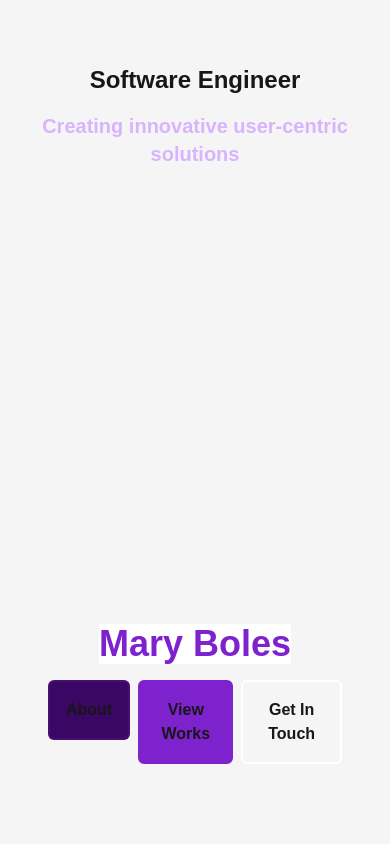
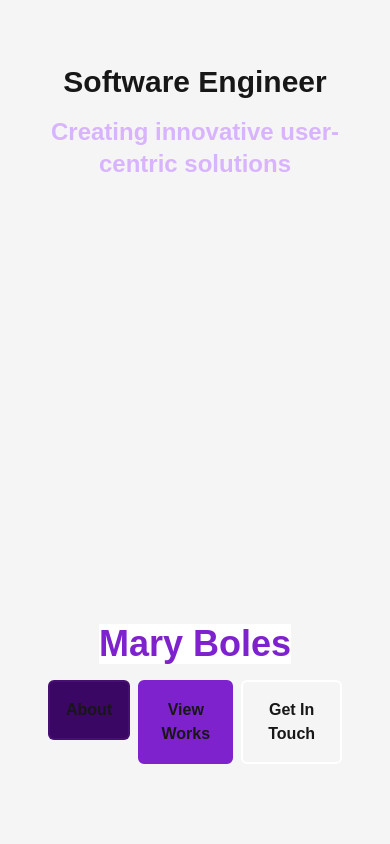
Before and after one commit to ma-boles/mbolesdev, a Next.js app: page / in a window 390 px wide. Shown: the top 844 px of the page. Built offline with nearby package versions, Linux system fonts and the light colour scheme.

Commit message:
git commit -m "updated text sizes for headers tags"

```diff
--- a/src/app/globals.css
+++ b/src/app/globals.css
@@ -36,10 +36,10 @@ body {
     @apply text-4xl sm:text-5xl md:text-7xl lg:text-7xl font-extrabold
   }
   h2{
-    @apply text-2xl sm:text-3xl md:text-5xl lg:text-5xl font-extrabold
+    @apply text-3xl sm:text-3xl md:text-5xl lg:text-5xl font-extrabold
   }
   h3 {
-    @apply text-xl sm:text-2xl md:text-4xl lg:text-4xl font-extrabold
+    @apply text-2xl sm:text-2xl md:text-4xl lg:text-4xl font-extrabold
   }
   h4 {
     @apply text-lg sm:text-xl md:text-3xl lg:text-3xl font-extrabold
@@ -52,6 +52,9 @@ body {
       @apply flex-1 px-4 py-4 text-base font-semibold rounded-md transition-colors duration-300 ease-in-out w-40;
       @apply w-full sm:w-40
     }
+    .custom-nav {
+      @apply p-4 font-semibold text-xl transition-colors duration-300 ease-in-out;
+    }
   }
 
 }
```
